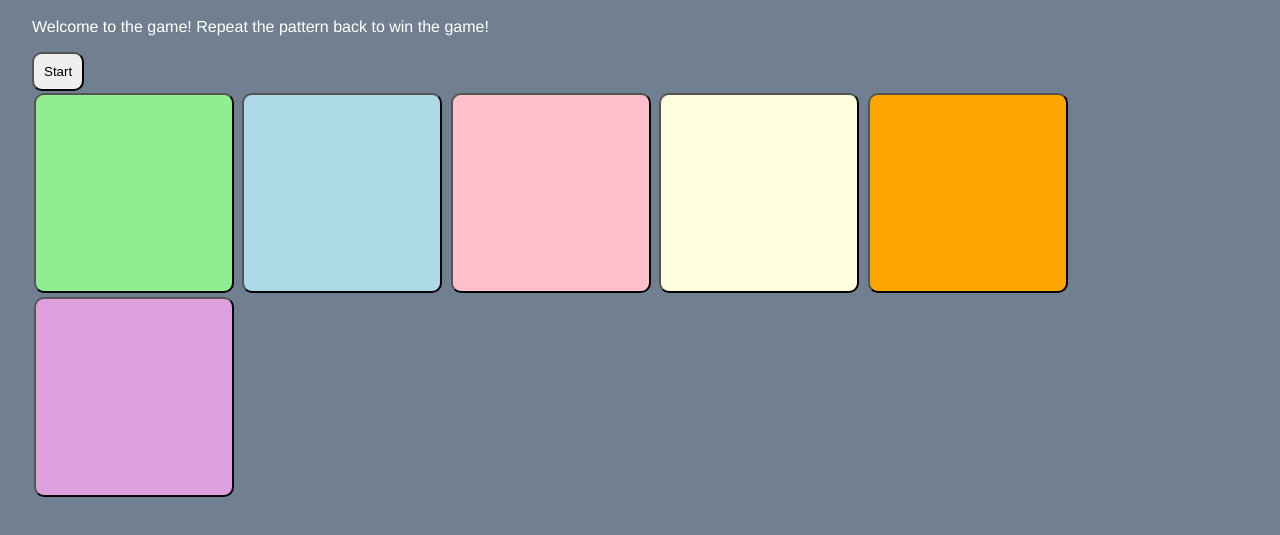
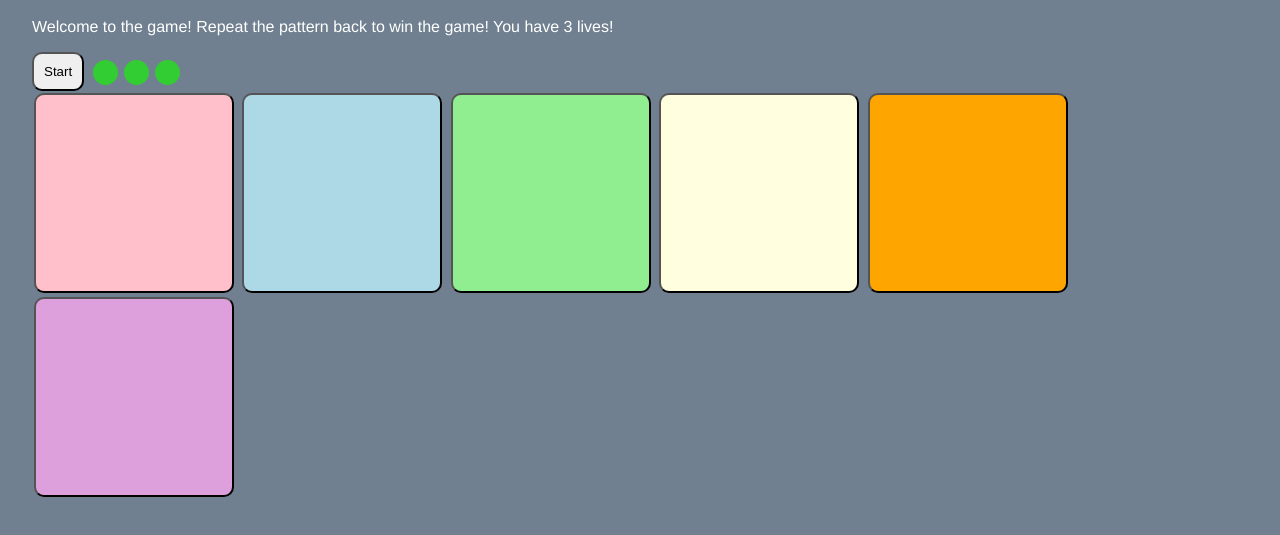
Before and after one commit to Howardma31/mini-simon, a plain HTML site: page index.html in a window 1280 px wide. Shown: the part 73-608 px from the top of the page. Drawn offline with Linux system fonts and the light colour scheme.

Commit message:
🙆🕍 Updated with Glitch

```diff
--- a/index.html
+++ b/index.html
@@ -17,15 +17,21 @@
     <h1>Mini Simon</h1>
 
     <p>
-      Welcome to the game! Repeat the pattern back to win the game!
+      Welcome to the game! Repeat the pattern back to win the game! You have 3 lives!
     </p>
 
+    <div id="gameInfoArea">
       <button id="startBtn" onclick="startGame()">
         Start
       </button>
       <button id="stopBtn" class="hidden" onclick="stopGame()">
         Stop
       </button>
+
+      <div id="life1" class="square"></div>
+      <div id="life2" class="square"></div>
+      <div id="life3" class="square"></div>
+    </div>
 
     <div id="gameButtonArea">
       <button id="button1" onclick="guess(1)" onmousedown="startTone(1)" onmouseup="stopTone()"></button>
--- a/script.js
+++ b/script.js
@@ -2,6 +2,7 @@
 const cluePauseTime = 333; //how long to pause in between clues
 const nextClueWaitTime = 1000; //how long to wait before starting playback of the clue sequence
 const patternLength = 8; // how long the pattern is
+const lifeCounter = 3; // number of lives
 
 //Global Variables
 var pattern = [];
@@ -30,6 +31,7 @@ function stopGame(){
   gamePlaying = false
   document.getElementById("startBtn").classList.remove("hidden");
   document.getElementById("stopBtn").classList.add("hidden");
+  resetLives();
 }
 
 function lightButton(btn){
@@ -96,9 +98,10 @@ function guess(btn){
   } else {
     //Guess was incorrect
     mistakeCounter++;
-    if(mistakeCounter >= 3){
+    document.getElementById("life"+mistakeCounter).classList.add("lost");
+    if(mistakeCounter >= lifeCounter){
       //GAME OVER: LOSE!
-      loseGame();
+      setTimeout(loseGame, 100);
     }
   }
 }
@@ -115,6 +118,11 @@ function populatePattern() {
   }
 }
 
+function resetLives() {
+  for(let i = 1; i <= lifeCounter; i++) {
+    document.getElementById("life"+i).classList.remove("lost");
+  }
+}
 // Sound Synthesis Functions
 const freqMap = {
   1: 270,
--- a/style.css
+++ b/style.css
@@ -11,9 +11,33 @@ h1 {
   font-family: verdana, arial, sans-serif;
 }
 
+.square {
+  height: 25px;
+  width: 25px;
+  background-color: limegreen;
+  border-radius: 50%;
+  margin-left: 10px;
+  margin-right: -4px;
+  margin-top: 8px;
+}
+
+.square.lost {
+  background-color: firebrick;
+}
+
+#gameInfoArea {
+  display: flex;
+  justify-content: flex-start;
+  offset
+}
+
 button {
   padding: 10px;
   border-radius: 10px;
+}
+
+#startBtn {
+  margin-right: -1px;
 }
 
 #gameButtonArea > button {
@@ -27,10 +51,10 @@ button {
 }
 
 #button1 {
-  background: lightgreen;
+  background: pink;
 }
 #button1:active, #button1.lit {
-  background: green;
+  background: red;
 }
 
 #button2 {
@@ -41,10 +65,10 @@ button {
 }
 
 #button3 {
-  background: pink;
+  background: lightgreen;
 }
 #button3:active, #button3.lit {
-  background: red;
+  background: green;
 }
 
 #button4 {
```
Lines whose indentation alone changed are shown as unchanged.
